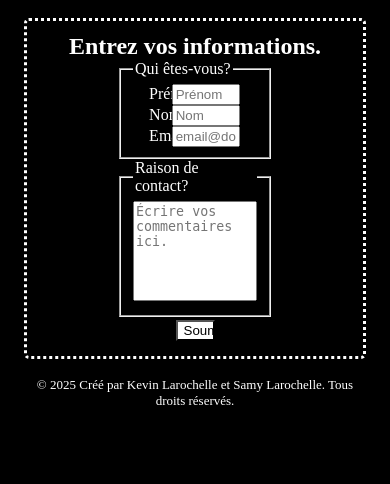
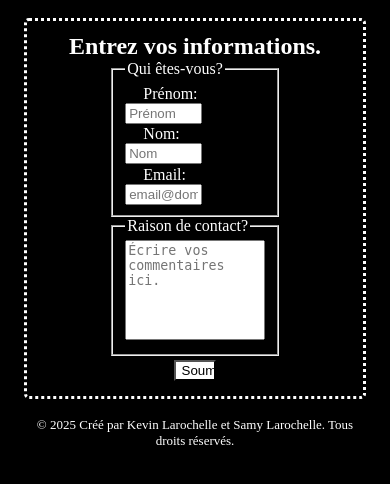
Before and after one commit to Qelvah/NouvellesTechnoP1, a PHP site: page /contact.php in a window 390 px wide; the page is wider, and only the part inside the window is pictured. Shown: the part 234-718 px from the top of that part. Run offline with PHP 8.4, Linux system fonts and the light colour scheme.

Commit message:
Makes the contact page more responsive

```diff
--- a/assets/css/style.css
+++ b/assets/css/style.css
@@ -114,7 +114,7 @@ textarea {
 form {
     display: block;
     margin: auto;
-    max-width: 50%;
+    max-width: 55%;
 }
 
 label {
@@ -159,3 +159,7 @@ footer {
     max-height: 25vh;
     max-width: 100%;
 }
+
+.who label {
+    margin-right: 5.5%;
+}
--- a/contact.php
+++ b/contact.php
@@ -1,8 +1,8 @@
 <?php require 'includes/header.php'; ?>
 
     <main>
-    <h2 class="contacth2">Entrez vos informations.</h1>
-    <form action="#" onsubmit="return onSubmit()">
+        <h2 class="contacth2">Entrez vos informations.</h2>
+        <form class="form_contact" action="#" onsubmit="return onSubmit()">
             <fieldset class="who">
                 <legend>Qui êtes-vous?</legend>
 
```
Lines whose indentation alone changed are shown as unchanged.
